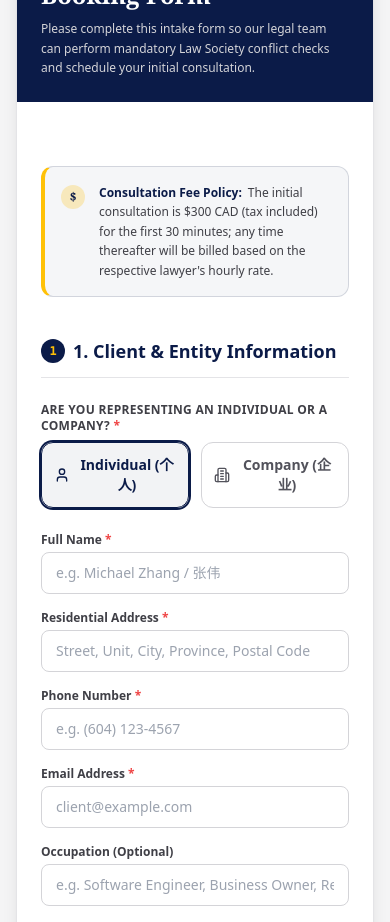
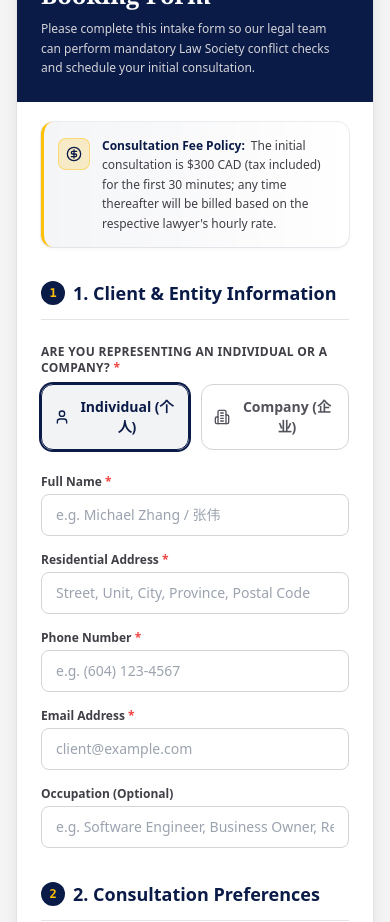
Before and after one commit to harrytung07/avidlaw-website, a Next.js app: page /forms in a window 390 px wide. Shown: the part 880-1802 px from the top of the page. Built offline with nearby package versions, Linux system fonts and the light colour scheme.

Commit message:
banner fix spacing

```diff
--- a/src/components/forms/ConsultationForm.tsx
+++ b/src/components/forms/ConsultationForm.tsx
@@ -2,7 +2,7 @@
 
 import React, { useState } from "react";
 import SignaturePad from "@/components/SignaturePad";
-import { CheckCircle2, AlertCircle, Upload, Loader2, Building2, User, ShieldCheck } from "lucide-react";
+import { CheckCircle2, AlertCircle, Upload, Loader2, Building2, User, ShieldCheck, CircleDollarSign } from "lucide-react";
 
 interface ConsultationFormProps {
   initialLang?: "en" | "zh";
@@ -481,28 +481,30 @@ export default function ConsultationForm({ initialLang = "en" }: ConsultationFor
       </div>
 
       {/* Form Content */}
-      <form onSubmit={handleSubmit} className="p-6 sm:p-10 space-y-10">
+      <form onSubmit={handleSubmit} className="px-6 pb-6 pt-5 sm:px-10 sm:pb-10 sm:pt-7 space-y-8 sm:space-y-10">
         {/* Honeypot field (hidden) */}
         <input
           type="text"
           name="_gotcha"
           value={honeypot}
           onChange={(e) => setHoneypot(e.target.value)}
+          hidden
+          aria-hidden="true"
           className="hidden"
           tabIndex={-1}
           autoComplete="off"
         />
 
         {/* Consultation Fee Notice Banner */}
-        <div className="p-4 sm:p-5 rounded-xl bg-[#0B1B48]/[0.04] border border-[#0B1B48]/15 border-l-4 border-l-[#FFC107] flex items-start gap-3.5 shadow-xs">
-          <div className="w-6 h-6 rounded-full bg-[#FFC107]/25 text-[#0B1B48] flex items-center justify-center shrink-0 mt-0.5 font-serif font-bold text-xs">
-            $
+        <div className="pl-3.5 pr-4 py-3.5 sm:pl-4 sm:pr-5 sm:py-4 rounded-xl bg-gradient-to-r from-[#0B1B48]/[0.045] via-[#0B1B48]/[0.025] to-transparent border-l-[3px] border-l-[#FFC107] shadow-[0_0_0_1px_rgba(11,27,72,0.08),0_1px_2px_-1px_rgba(11,27,72,0.06),0_2px_4px_0_rgba(11,27,72,0.04)] flex items-start gap-3 sm:gap-3.5">
+          <div className="w-8 h-8 rounded-lg bg-[#FFC107]/20 text-[#0B1B48] ring-1 ring-inset ring-[#FFC107]/45 flex items-center justify-center shrink-0 mt-0.5">
+            <CircleDollarSign className="w-4 h-4 shrink-0" strokeWidth={2} aria-hidden="true" />
           </div>
-          <div className="text-xs sm:text-sm leading-relaxed">
+          <div className="text-xs sm:text-sm leading-relaxed tabular-nums text-pretty">
             <span className="font-bold text-[#0B1B48] mr-1.5">
               {t.feeNoticeTitle}:
             </span>
-            <span className="text-zinc-700 font-medium text-pretty">
+            <span className="text-zinc-700 font-medium">
               {t.feeNoticeText}
             </span>
           </div>
--- a/src/components/forms/DivorceQuestionnaireForm.tsx
+++ b/src/components/forms/DivorceQuestionnaireForm.tsx
@@ -11,6 +11,7 @@ import {
   Trash2,
   HeartCrack,
   ShieldCheck,
+  CircleDollarSign,
 } from "lucide-react";
 
 interface ChildItem {
@@ -484,28 +485,30 @@ export default function DivorceQuestionnaireForm({
       </div>
 
       {/* Form Body */}
-      <form onSubmit={handleSubmit} className="p-6 sm:p-10 space-y-12">
+      <form onSubmit={handleSubmit} className="px-6 pb-6 pt-5 sm:px-10 sm:pb-10 sm:pt-7 space-y-10 sm:space-y-12">
         {/* Honeypot */}
         <input
           type="text"
           name="_gotcha"
           value={honeypot}
           onChange={(e) => setHoneypot(e.target.value)}
+          hidden
+          aria-hidden="true"
           className="hidden"
           tabIndex={-1}
           autoComplete="off"
         />
 
         {/* Consultation Fee Notice Banner */}
-        <div className="p-4 sm:p-5 rounded-xl bg-[#0B1B48]/[0.04] border border-[#0B1B48]/15 border-l-4 border-l-[#FFC107] flex items-start gap-3.5 shadow-xs">
-          <div className="w-6 h-6 rounded-full bg-[#FFC107]/25 text-[#0B1B48] flex items-center justify-center shrink-0 mt-0.5 font-serif font-bold text-xs">
-            $
+        <div className="pl-3.5 pr-4 py-3.5 sm:pl-4 sm:pr-5 sm:py-4 rounded-xl bg-gradient-to-r from-[#0B1B48]/[0.045] via-[#0B1B48]/[0.025] to-transparent border-l-[3px] border-l-[#FFC107] shadow-[0_0_0_1px_rgba(11,27,72,0.08),0_1px_2px_-1px_rgba(11,27,72,0.06),0_2px_4px_0_rgba(11,27,72,0.04)] flex items-start gap-3 sm:gap-3.5">
+          <div className="w-8 h-8 rounded-lg bg-[#FFC107]/20 text-[#0B1B48] ring-1 ring-inset ring-[#FFC107]/45 flex items-center justify-center shrink-0 mt-0.5">
+            <CircleDollarSign className="w-4 h-4 shrink-0" strokeWidth={2} aria-hidden="true" />
           </div>
-          <div className="text-xs sm:text-sm leading-relaxed">
+          <div className="text-xs sm:text-sm leading-relaxed tabular-nums text-pretty">
             <span className="font-bold text-[#0B1B48] mr-1.5">
               {t.feeNoticeTitle}:
             </span>
-            <span className="text-zinc-700 font-medium text-pretty">
+            <span className="text-zinc-700 font-medium">
               {t.feeNoticeText}
             </span>
           </div>
```
